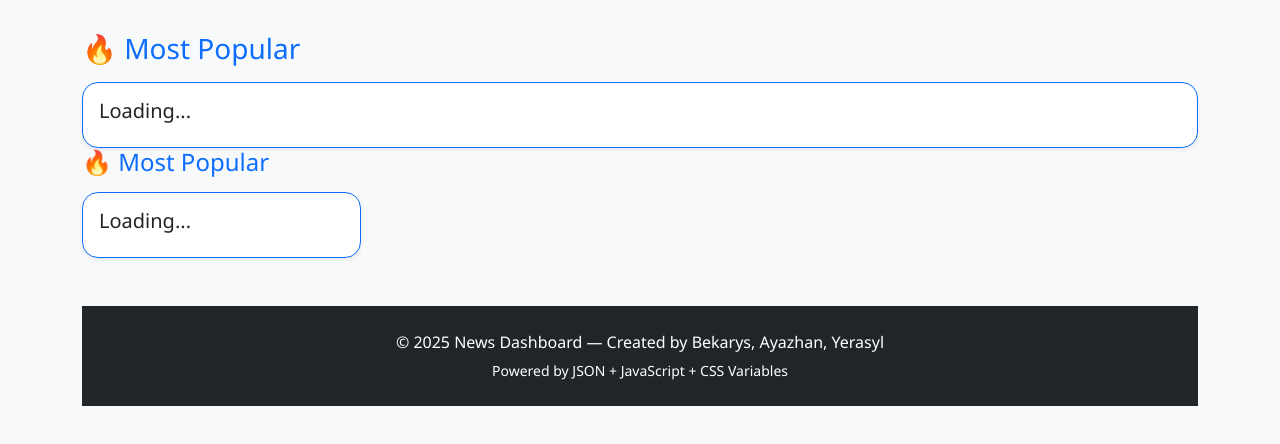
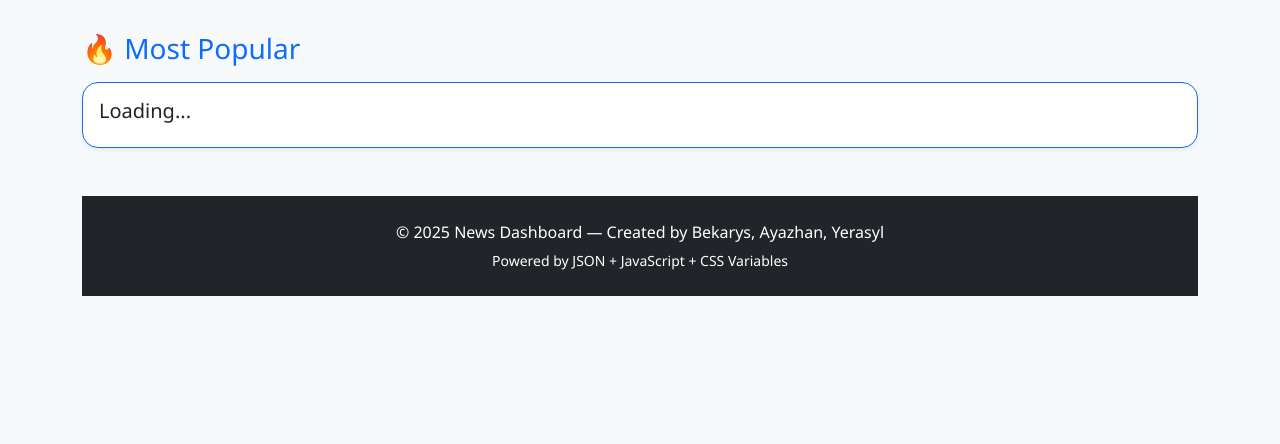
Before and after one commit to ErasylBol/finalweb, a plain HTML site: page index.html in a window 1280 px wide. Shown: the part 326-770 px from the top of the page. Drawn offline with nearby package versions, Linux system fonts and the light colour scheme.

Commit message:
Update index.html

```diff
--- a/index.html
+++ b/index.html
@@ -54,16 +54,6 @@
       </div>
     </section>
 
-
-<div class="col-lg-3" id="sidebar">
-        <h4 class="mb-3 text-primary">🔥 Most Popular</h4>
-        <div class="card border-primary shadow-sm" id="popular-article">
-          <div class="card-body">
-            <h5 class="card-title">Loading...</h5>
-          </div>
-        </div>
-      </div>
-
 <footer class="bg-dark text-white py-4 mt-5">
     <div class="container text-center">
       <p class="mb-1">&copy; 2025 News Dashboard — Created by Bekarys, Ayazhan, Yerasyl</p>
```
